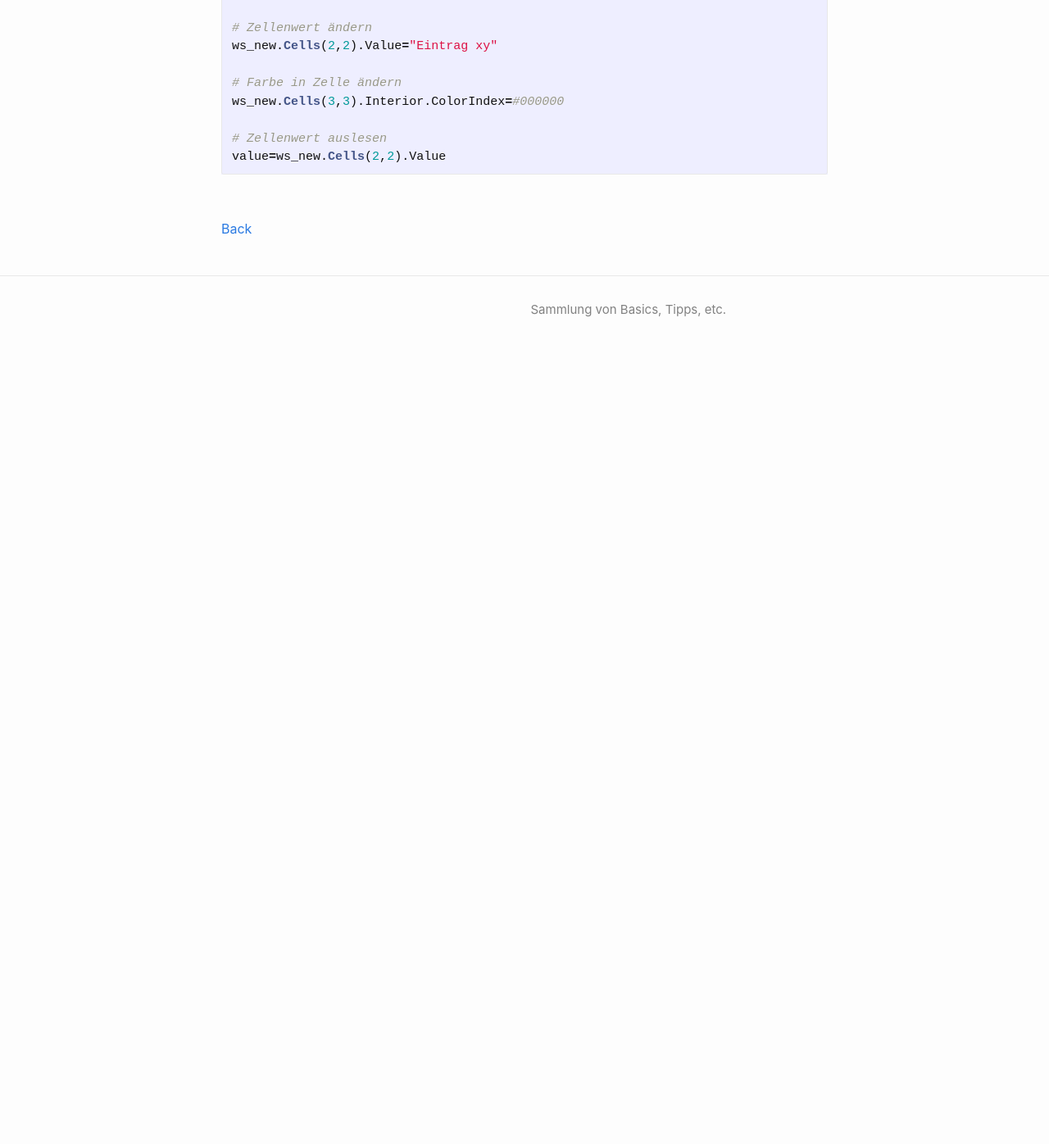
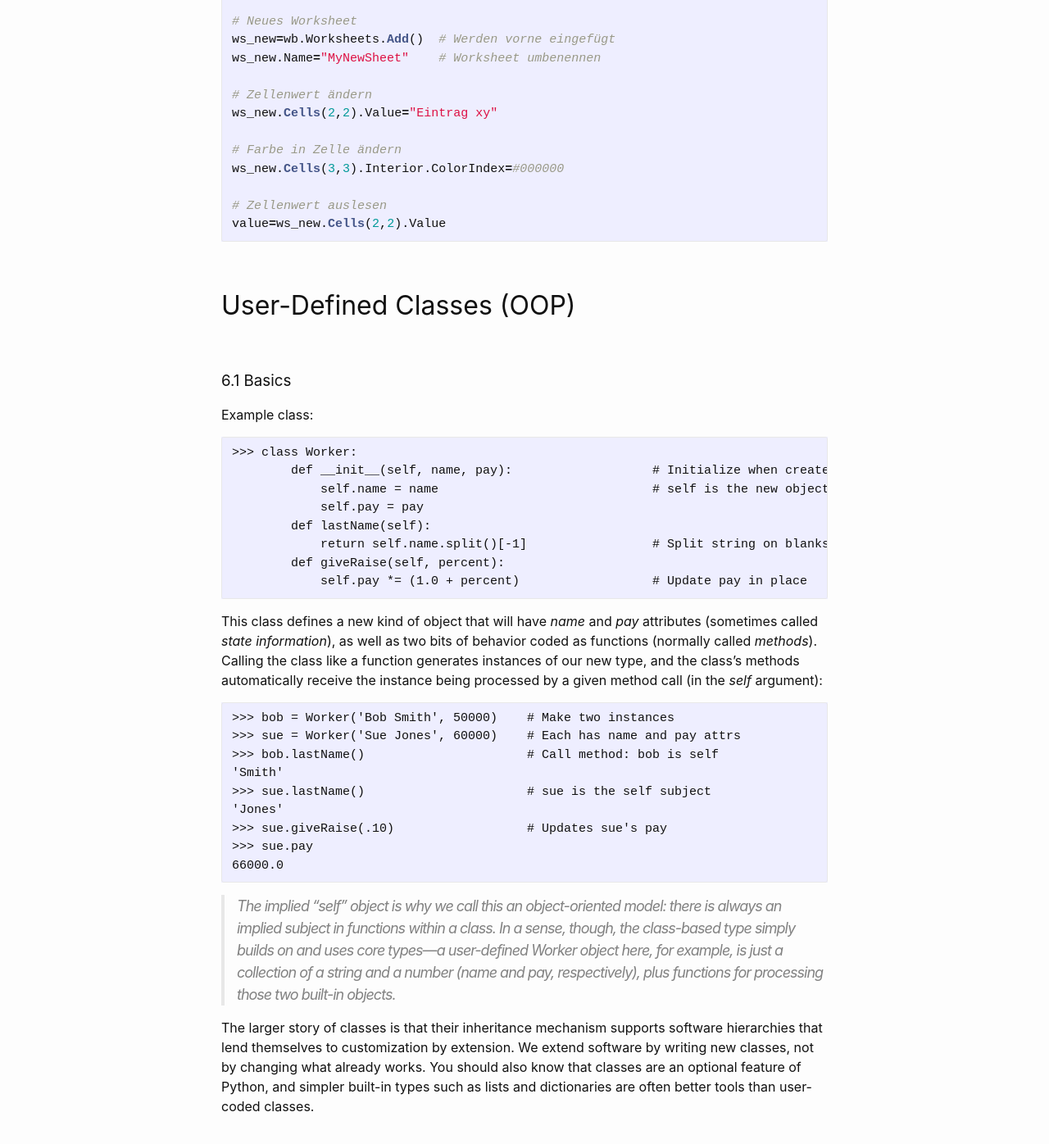
Before and after one commit to Hautaklyttn/progDocs, a Jekyll site: the page built from docs/articles/python.md, in a window 1280 px wide and 1400 px high, scrolled down 29717 px. Shown: the top 1396 px of the window at 82% size. Built offline with Jekyll 4.4.1, drawn with Linux system fonts in a browser that asks for light colours; before the commit the page ends 30166 px from its top, so only the background shows below that; some of the changed text lies outside the part shown.

Commit message:
Update python.md

````diff
--- a/docs/articles/python.md
+++ b/docs/articles/python.md
@@ -55,6 +55,9 @@ layout: default
 &nbsp;&nbsp;&nbsp;&nbsp;&nbsp; [<font size="-1">5.3 Sockets</font>](#ch5-3)
 &nbsp;&nbsp;&nbsp;&nbsp;&nbsp; [<font size="-1">5.4 Code Quality Metrics</font>](#ch5-4)
 &nbsp;&nbsp;&nbsp;&nbsp;&nbsp; [<font size="-1">5.5 Access Windows Applications using COM</font>](#ch5-5)
+
+### 6. User-Defined Classes (OOP)
+&nbsp;&nbsp;&nbsp;&nbsp;&nbsp; [<font size="-1">6.1 Basics</font>](#ch6-1)
 
 &nbsp;
 
@@ -1092,6 +1095,47 @@ ws_new.Cells(3,3).Interior.ColorIndex=#000000
 # Zellenwert auslesen
 value=ws_new.Cells(2,2).Value
 ```
+&nbsp;
+
+# User-Defined Classes (OOP)
+
+&nbsp;
+
+<a name="ch6-1"></a>
+### 6.1 Basics
+
+Example class:
+
+```
+>>> class Worker:
+        def __init__(self, name, pay):                   # Initialize when created
+            self.name = name                             # self is the new object
+            self.pay = pay
+        def lastName(self):
+            return self.name.split()[-1]                 # Split string on blanks
+        def giveRaise(self, percent):
+            self.pay *= (1.0 + percent)                  # Update pay in place
+```
+
+This class defines a new kind of object that will have *name* and *pay* attributes (sometimes called *state information*), as well as two bits of behavior coded as functions (normally called *methods*). Calling the class like a function generates instances of our new type, and the class’s methods automatically receive the instance being processed by a given method call (in the *self* argument):
+
+```
+>>> bob = Worker('Bob Smith', 50000)    # Make two instances
+>>> sue = Worker('Sue Jones', 60000)    # Each has name and pay attrs
+>>> bob.lastName()                      # Call method: bob is self
+'Smith'
+>>> sue.lastName()                      # sue is the self subject
+'Jones'
+>>> sue.giveRaise(.10)                  # Updates sue's pay
+>>> sue.pay
+66000.0
+```
+
+> The implied “self” object is why we call this an *object-oriented* model: there is always an implied subject in functions within a class. In a sense, though, the class-based type simply builds on and uses core types—a user-defined *Worker* object here, for example, is just a collection of a string and a number (*name* and *pay*, respectively), plus functions for processing those two built-in objects.
+
+The larger story of classes is that their inheritance mechanism supports software hierarchies that lend themselves to customization by extension. We extend software by
+writing new classes, not by changing what already works. You should also know that classes are an optional feature of Python, and simpler built-in types such as lists and
+dictionaries are often better tools than user-coded classes.
 
 &nbsp;
 
````
